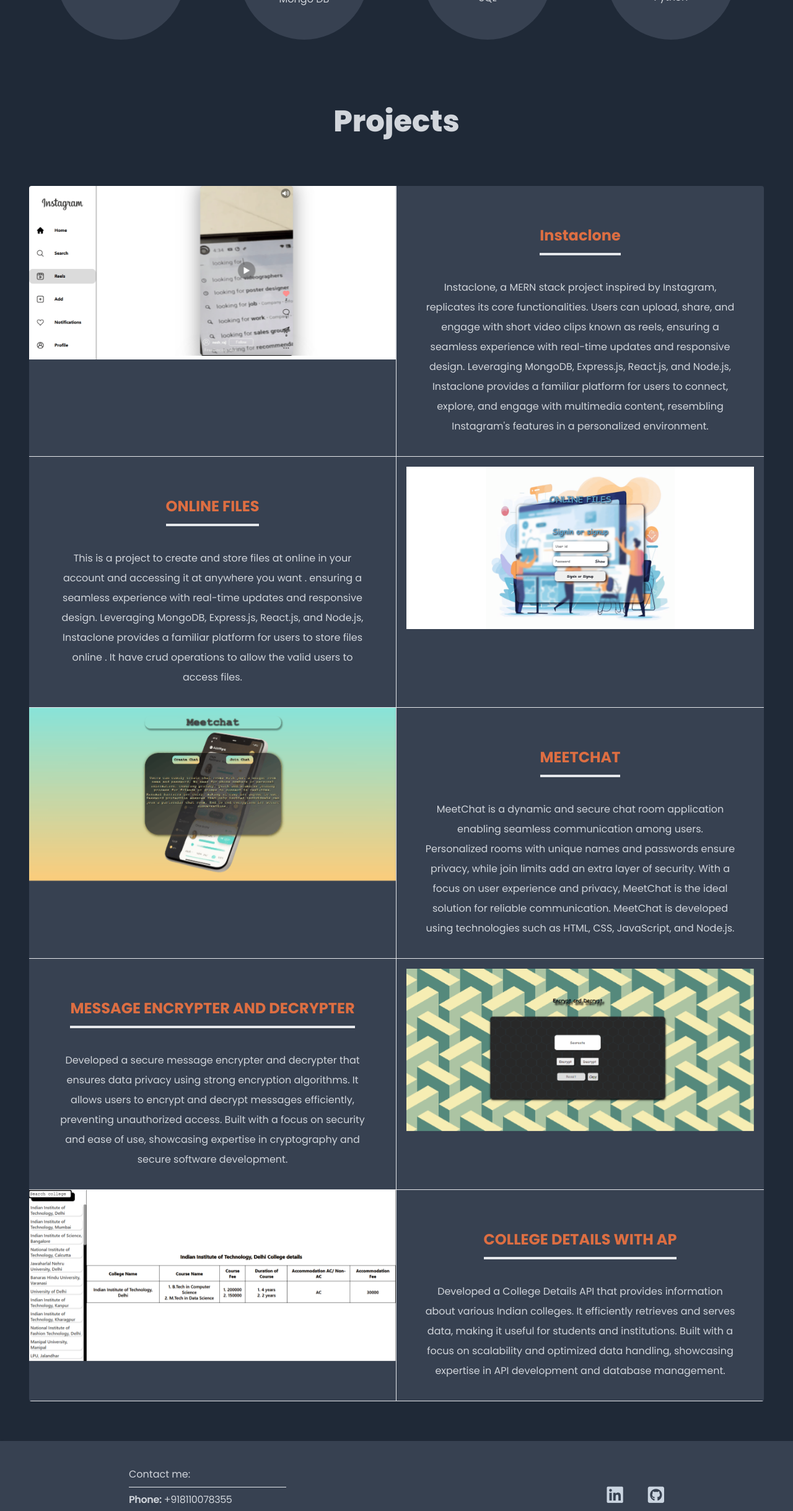
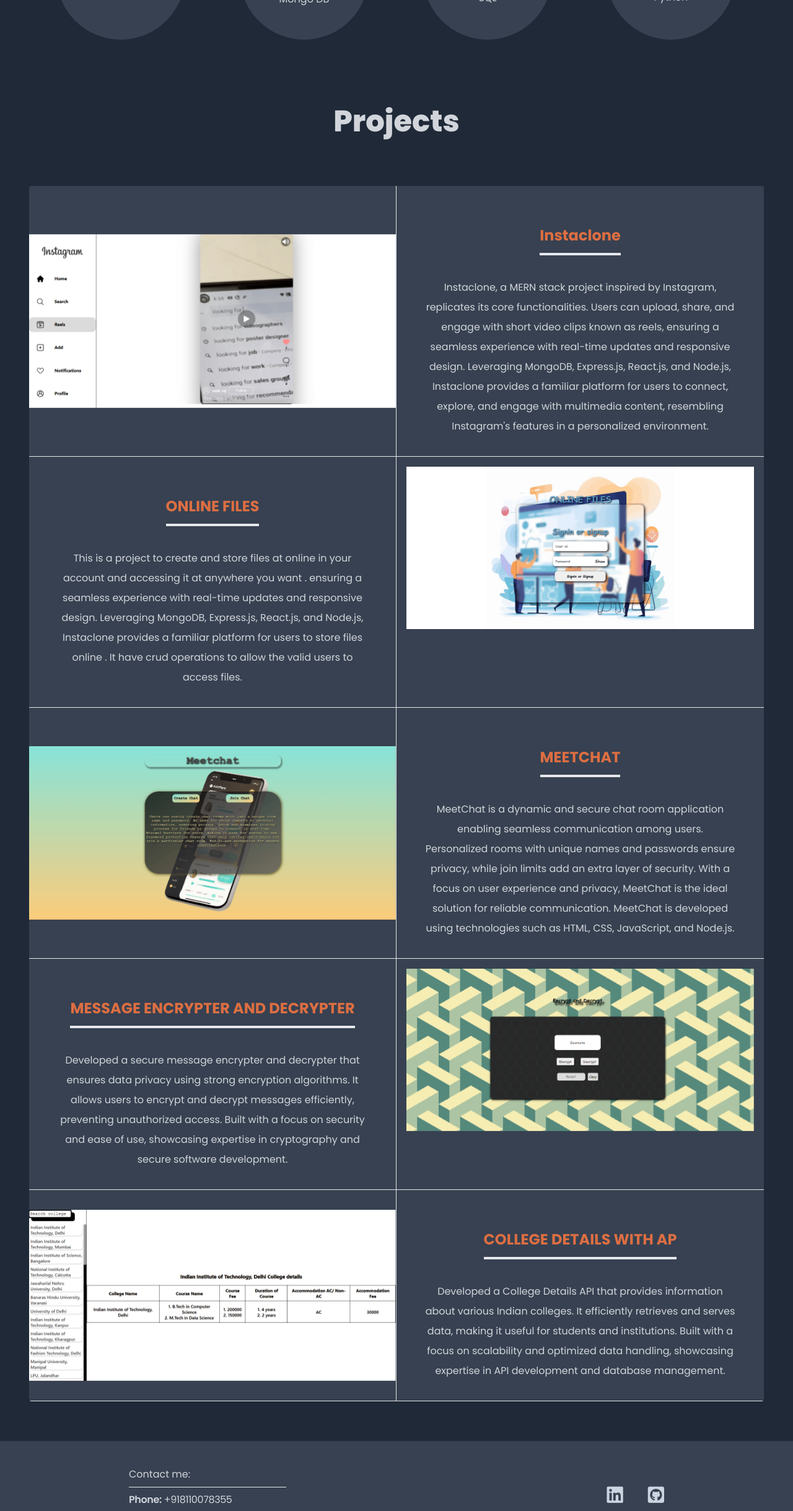
Before and after one commit to Neshraj/portfolio, a Vue app: page /#/ in a window 1280 px wide. Shown: the part 1134-3572 px from the top of the page at 62% size. Built offline with nearby package versions, Linux system fonts and the light colour scheme; a web font is replaced by a local one; what v-img, vue-flag-icon would draw is missing.

Commit message:
First commit

```diff
--- a/src/components/Projects.vue
+++ b/src/components/Projects.vue
@@ -4,7 +4,7 @@
             {{$t('Projects')}}
         </h1>
         <div class="flex flex-wrap bg-white dark:bg-gray-700 rounded -mx-px overflow-hidden">
-            <div class="w-full hover14 overflow-hidden cursor-pointer xl:w-1/2 border-b border-r">
+            <div class="w-full hover14 overflow-hidden cursor-pointer xl:w-1/2 border-b border-r flex justify-center items-center">
                 <div>
                     <a target="_blank" href="https://instaclone-almc.onrender.com">
                         <figure>
@@ -52,14 +52,14 @@
             <div class="w-full hover14 overflow-hidden xl:w-1/2 border-b hidden xl:block">
                 <div class="p-4">
                     <a target="_blank" href="https://onlinefiles.onrender.com">
-                        <figure>
+                        <figure >
                             <img class="w-full h-full" src="../assets/images/projects/onfl.png" alt="ONLINE FILES">
                         </figure>
                     </a>
                 </div>
             </div>
             <!-- 2 -->
-            <div class="w-full hover14 overflow-hidden cursor-pointer xl:w-1/2 border-b border-r">
+            <div class="w-full hover14 overflow-hidden cursor-pointer xl:w-1/2 border-b border-r flex justify-center items-center">
                 <div>
                     <a target="_blank" href="https://meetchats.onrender.com">
                         <figure>
@@ -114,7 +114,7 @@
                 </div>
             </div>
             <!-- 4 -->
-            <div class="w-full hover14 overflow-hidden cursor-pointer xl:w-1/2 border-b border-r">
+            <div class="w-full hover14 overflow-hidden cursor-pointer xl:w-1/2 border-b border-r flex justify-center items-center">
                 <div>
                     <a target="_blank" href="https://collegedetails.onrender.com">
                         <figure>
```
